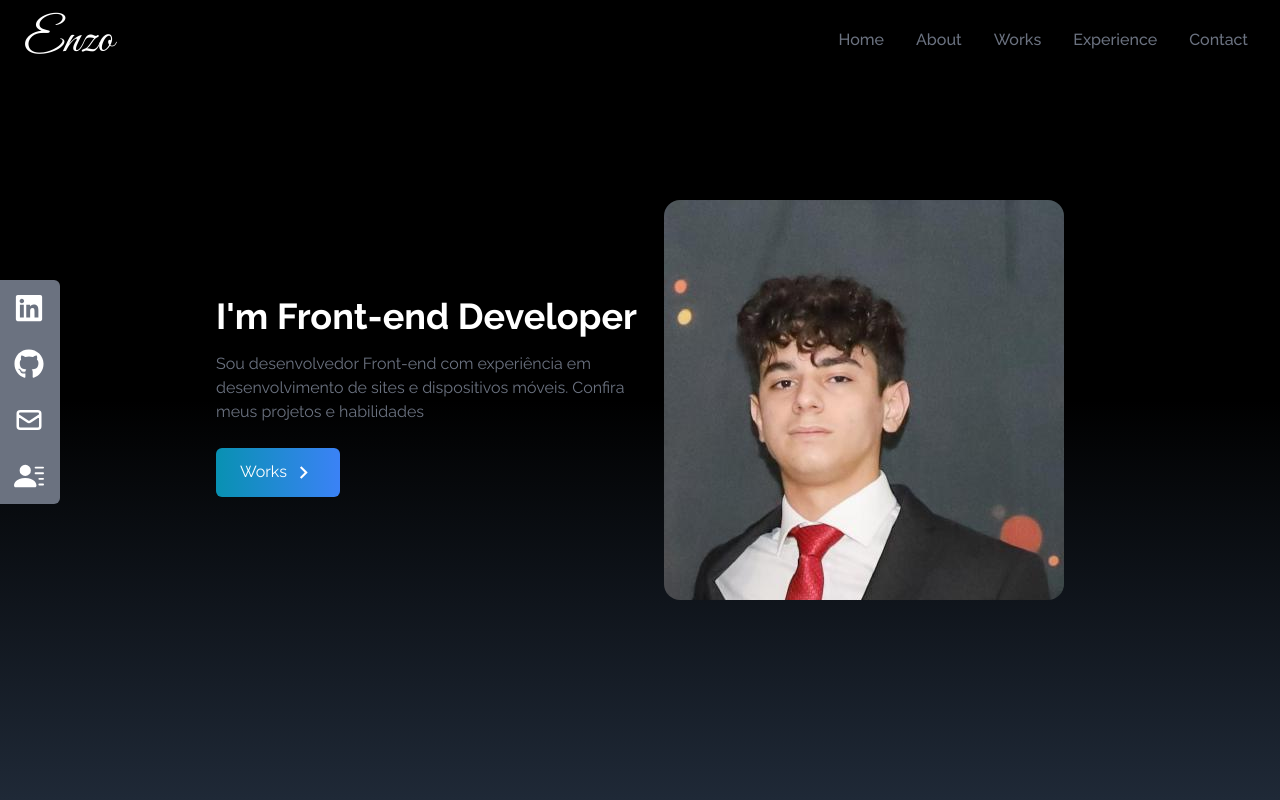
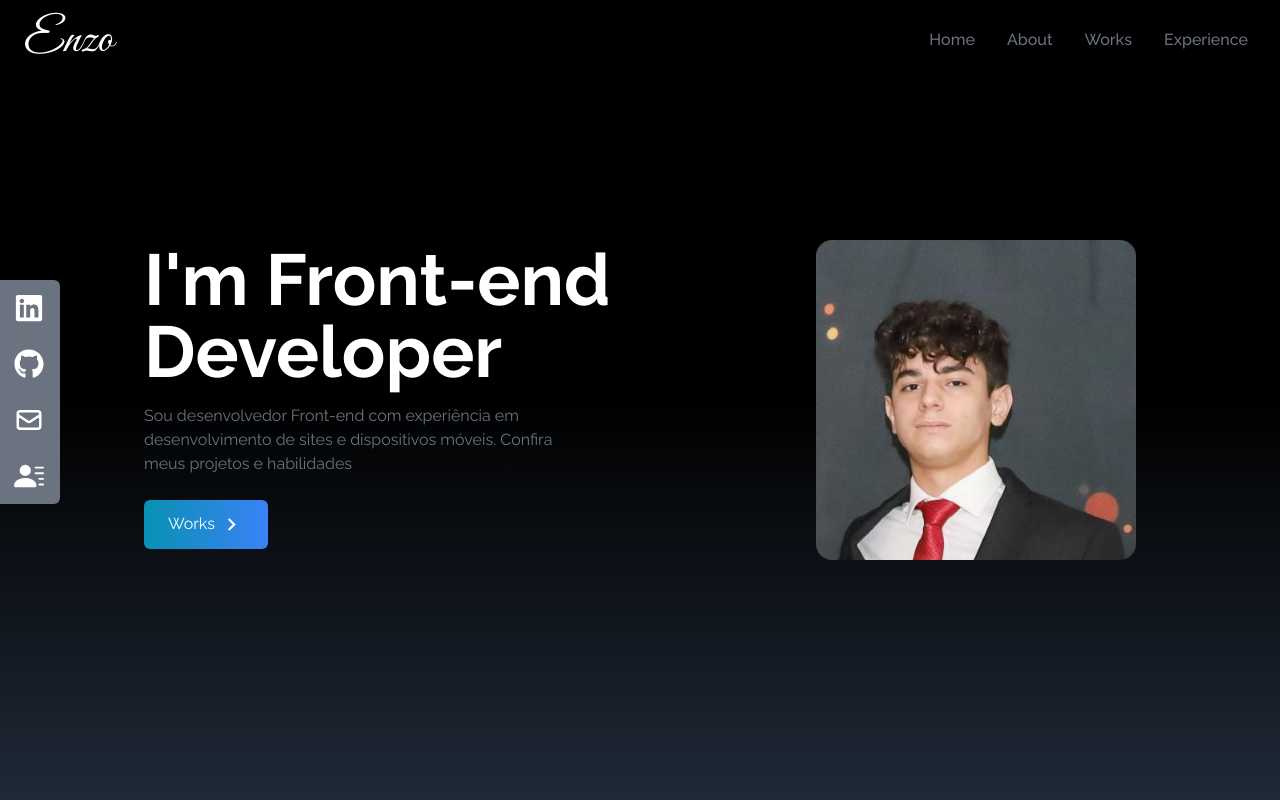
Before and after one commit to EnzoHessel/Portifolio, a React (Create React App) app: page / in a window 1280 px wide. Shown: the top 800 px of the page. Built offline with nearby package versions, Linux system fonts and the light colour scheme; the HTML template or start-up script is replaced by a standard one.

Commit message:
mais ajustes nas divs colocando md:h-screens

```diff
--- a/src/components/About.jsx
+++ b/src/components/About.jsx
@@ -2,7 +2,7 @@ import React from 'react'
 
 const About = () => {
   return (
-    <div name="about" className='w-full bg-gradient-to-b from-gray-800 to-black text-white'>
+    <div name="about" className='w-full md:h-screen bg-gradient-to-b from-gray-800 to-black text-white'>
       <div className='max-w-screen-lg p-4 mx-auto flex flex-col justify-center w-full h-full'>
         <div className='pb-4'>
             <p className='text-4xl font-bold inline border-b-4 border-gray-500'>About</p>
--- a/src/components/Home.jsx
+++ b/src/components/Home.jsx
@@ -8,7 +8,7 @@ function Home() {
     <div name="home" className='flex h-screen bg-gradient-to-b from-black to-gray-800 via-black'>
       <div className='max-w-screen-lg mx-auto flex flex-col items-center justify-center h-full px-4 md:flex-row'>
         <div className='flex flex-col justify-center h-full'>
-            <h2 className='text-4xl  font-bold text-white'>I'm Front-end Developer</h2>
+            <h2 className='text-4xl sm:text-7xl font-bold text-white'>I'm Front-end Developer</h2>
             <p className='text-gray-500 py-4 max-w-md'>
               Sou desenvolvedor Front-end com experiência em desenvolvimento de sites e dispositivos móveis. Confira meus projetos e habilidades
             </p>
--- a/src/components/NavBar.jsx
+++ b/src/components/NavBar.jsx
@@ -23,10 +23,10 @@ const NavBar = () => {
       id: 4,
       link: 'experience',
     },
-    {
-      id: 5,
-      link: 'contact',
-    },
+    // {
+    //   id: 5,
+    //   link: 'contact',
+    // },
   ]
 
   const handleLinkClick = () => {
--- a/src/components/Works.jsx
+++ b/src/components/Works.jsx
@@ -12,7 +12,7 @@ const Works = () => {
     ]
 
   return (
-    <div name="works" className='bg-gradient-to-b from-black to-gray-800 w-full text-white md: '>
+    <div name="works" className='bg-gradient-to-b from-black to-gray-800 w-full text-white md:h-screen'>
       <div className='max-w-screen-lg p-4 mx-auto flex flex-col justify-center w-full h-full'>
         <div className='pb-8'>
             <p className='text-4xl font-bold inline border-b-4 border-gray-500'>Works</p>
```
